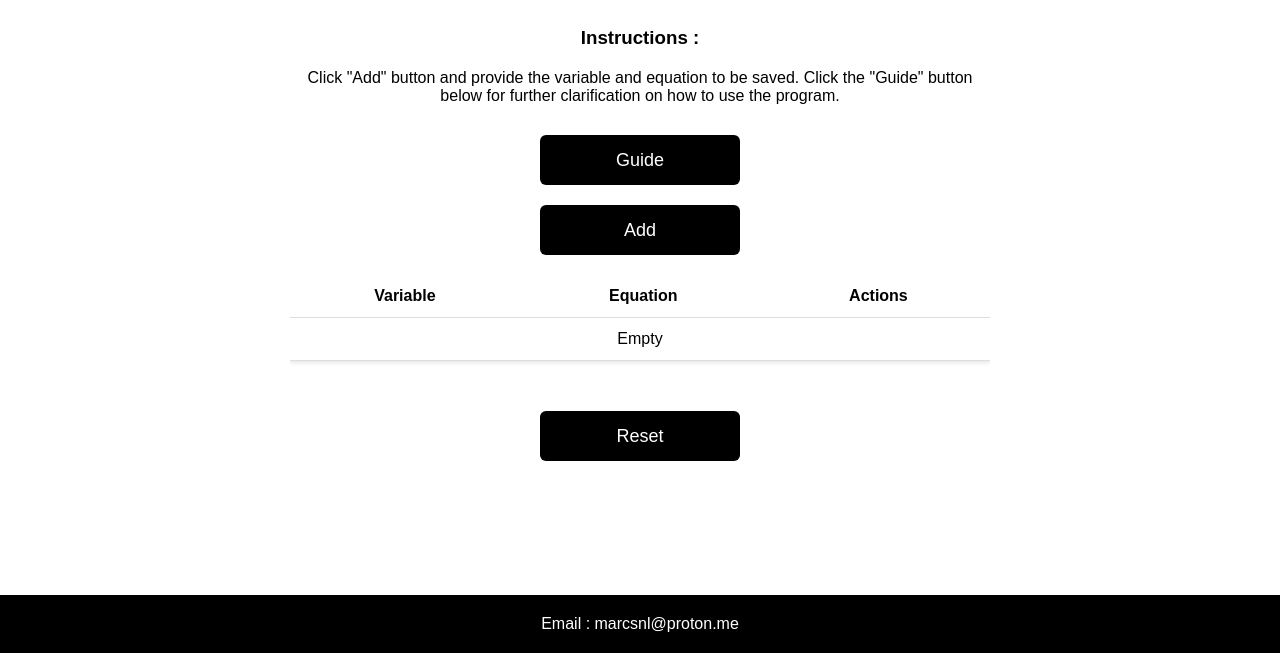
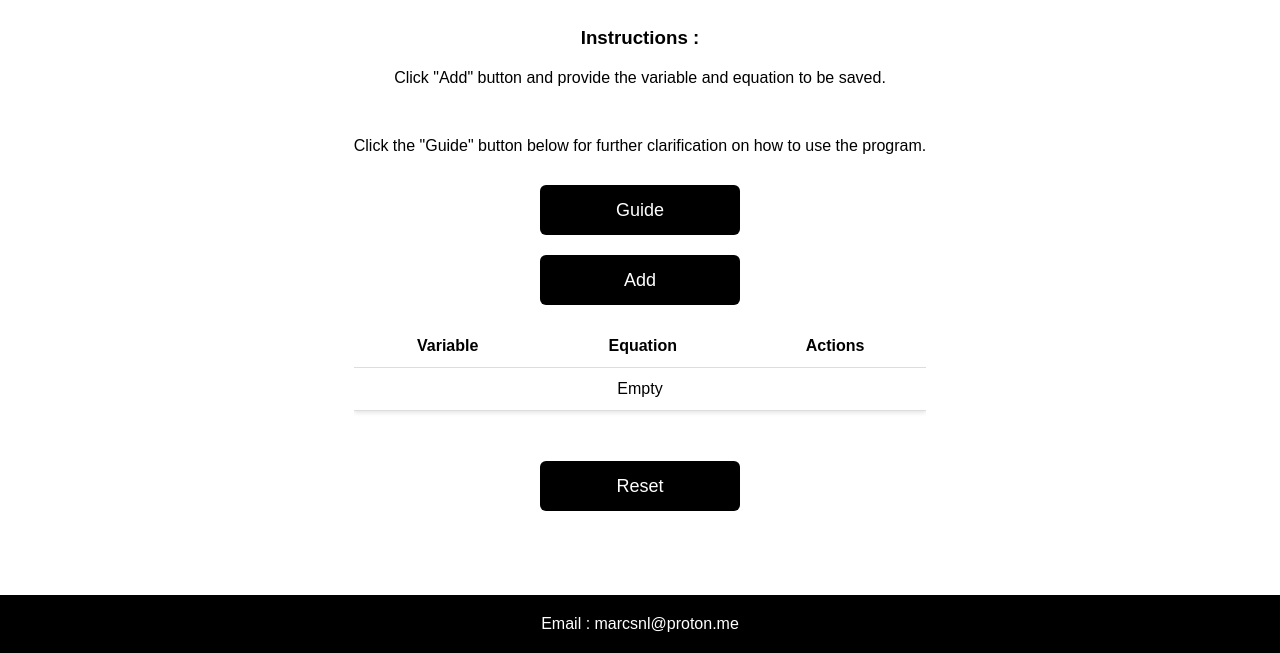
Before and after one commit to marcsnl/calculator-generator, a plain HTML site: page index.html in a window 1280 px wide. Shown: the part 147-800 px from the top of the page. Drawn offline with Linux system fonts and the light colour scheme.

Commit message:
Update index.html

```diff
--- a/index.html
+++ b/index.html
@@ -58,7 +58,8 @@
 
           <div class="program-header">
             <h3>Instructions : </h3>
-            <p>Click "Add" button and provide the variable and equation to be saved. Click the "Guide" button below for further clarification on how to use the program.</p>
+            <p>Click "Add" button and provide the variable and equation to be saved.</p>
+            <p>Click the "Guide" button below for further clarification on how to use the program.</p>
             <button id="guideBtn" title="Guide on using valid inputs">Guide</button>
             <button id="addBtn">Add</button>
           </div>
```
